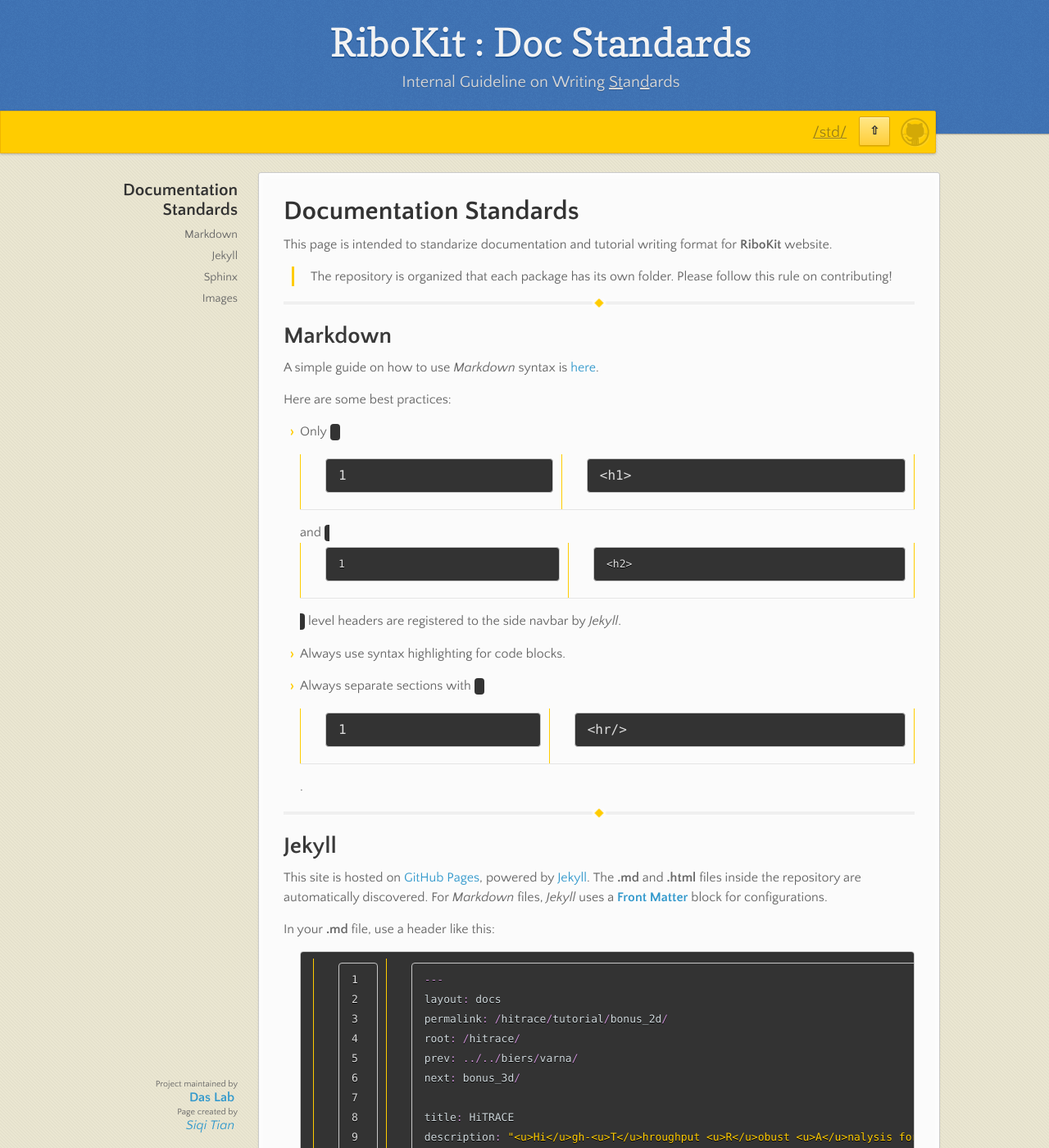
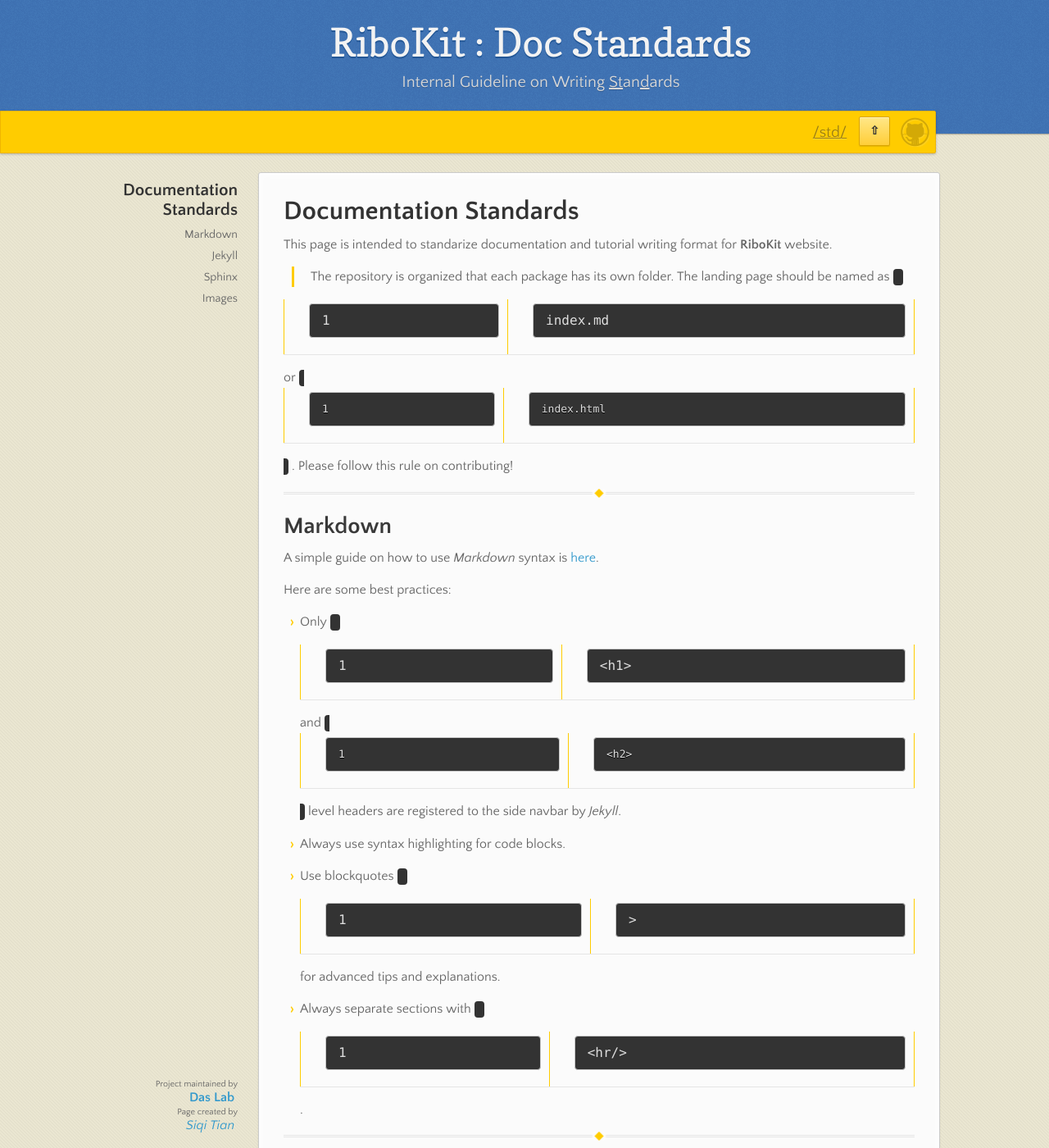
Before and after one commit to ribokit/ribokit.github.io, a Jekyll site: the page built from std.md, in a window 1280 px wide and 1400 px high. Shown: the whole window at 82% size. Built offline with Jekyll 4.4.1, drawn with Linux system fonts in a browser that asks for light colours.

Commit message:
add blockquote to std

```diff
--- a/std.md
+++ b/std.md
@@ -12,7 +12,7 @@
 
 This page is intended to standarize documentation and tutorial writing format for **RiboKit** website.
 
-> The repository is organized that each package has its own folder. Please follow this rule on contributing!
+> The repository is organized that each package has its own folder. The landing page should be named as `index.md` or `index.html`. Please follow this rule on contributing!
 
 <hr/>
 ## Markdown
@@ -24,6 +24,8 @@
 * Only `<h1>` and `<h2>` level headers are registered to the side navbar by _Jekyll_.
 
 * Always use syntax highlighting for code blocks.
+
+* Use blockquotes `> ` for advanced tips and explanations.
 
 * Always separate sections with `<hr/>`.
 
```
